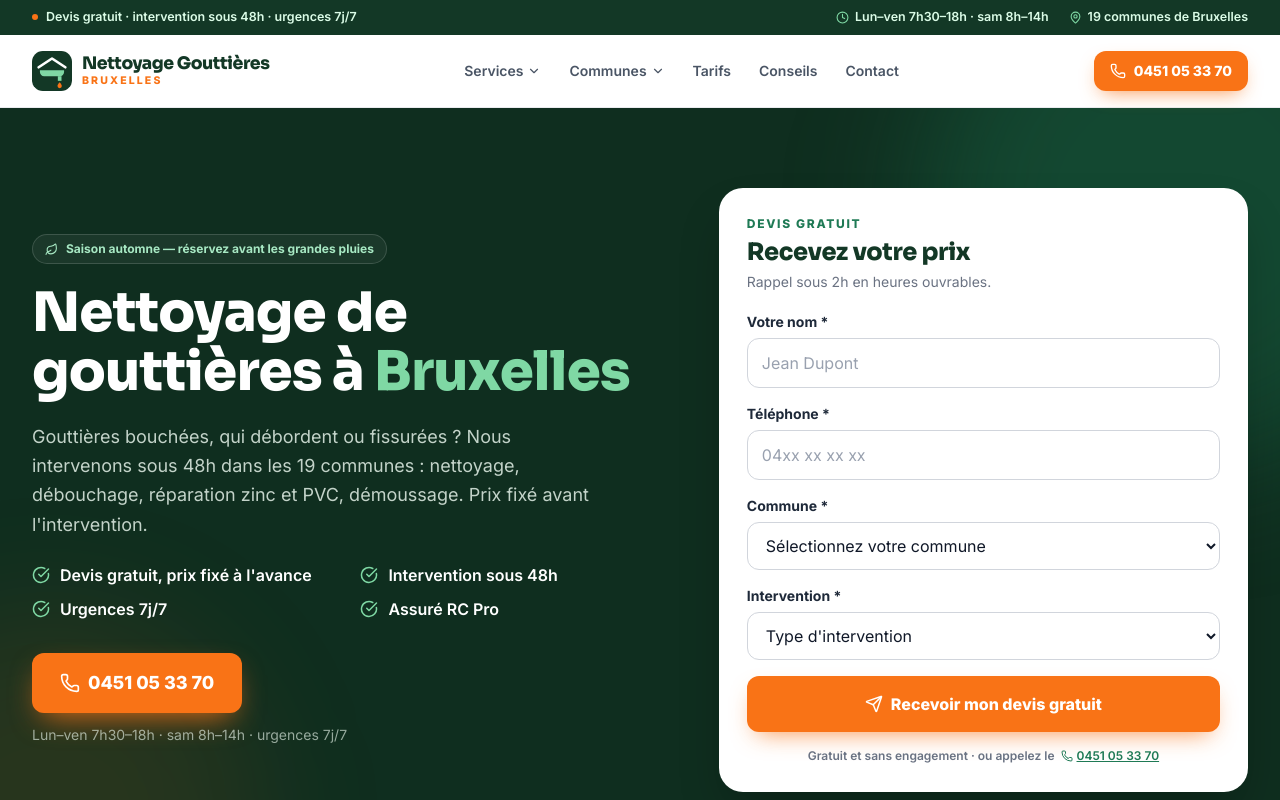
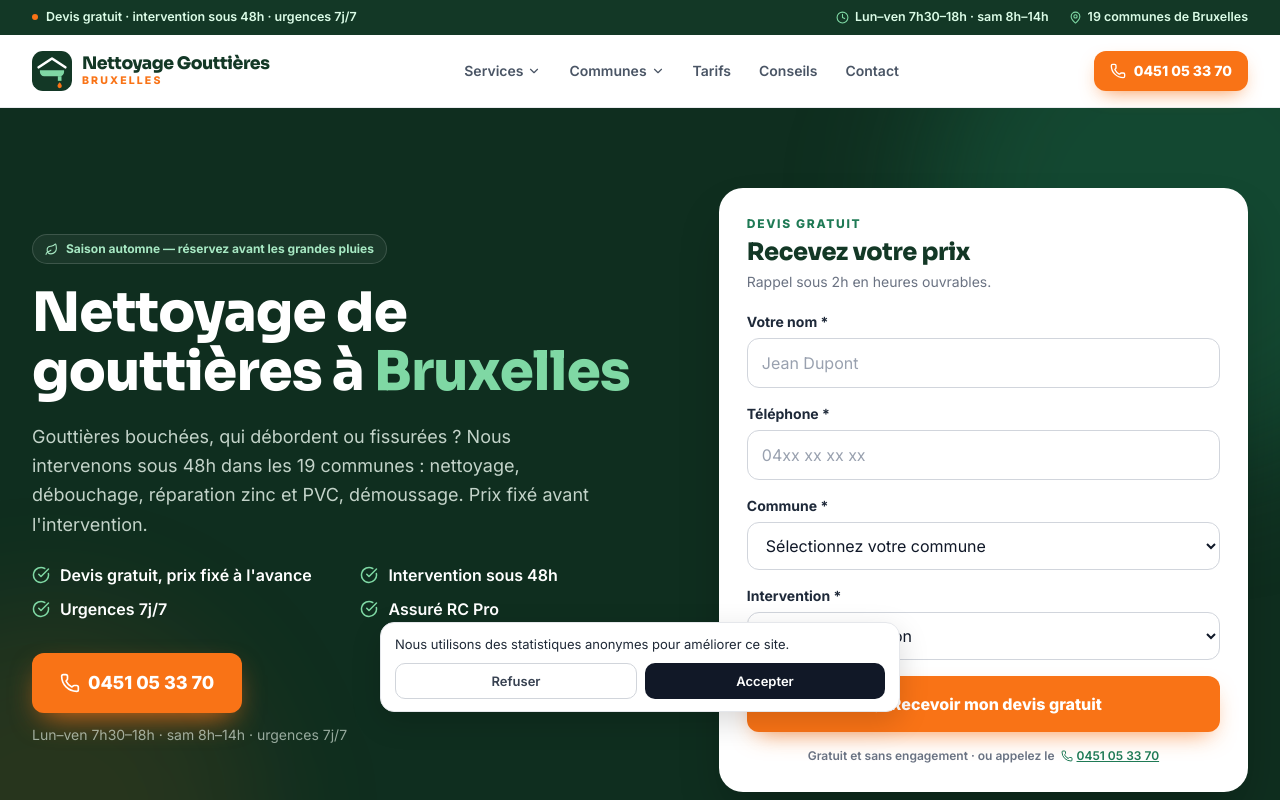
Before and after one commit to PaperSeee/gouttiere-leads, a Next.js app: page / in a window 1280 px wide. Shown: the top 800 px of the page. Built offline with nearby package versions, Linux system fonts and the light colour scheme.

Commit message:
Microsoft Clarity + consentement cookies

```diff
--- a/src/app/layout.tsx
+++ b/src/app/layout.tsx
@@ -1,3 +1,4 @@
+import ClarityTag from "@/components/Clarity";
 import type { Metadata, Viewport } from "next";
 import { Inter, Sora } from "next/font/google";
 import "./globals.css";
@@ -186,7 +187,7 @@ export default function RootLayout({
             Devis gratuit
           </a>
         </div>
-      </body>
+      <ClarityTag id="yntj10qd01" /></body>
     </html>
   );
 }
--- /dev/null
+++ b/src/components/Clarity.tsx
@@ -0,0 +1,90 @@
+"use client";
+
+/**
+ * Microsoft Clarity + consentement (Consent API v2).
+ * - Le tag est toujours chargé : sans consentement, Clarity fonctionne sans cookies.
+ * - storageKey : clé localStorage du bandeau cookies existant du site (s'il y en a un).
+ *   Sinon (ownBanner), ce composant affiche un petit bandeau FR/NL non bloquant.
+ */
+import Script from "next/script";
+import { useEffect, useState } from "react";
+
+type Props = { id: string; storageKey?: string; ownBanner?: boolean };
+type W = Window & { clarity?: (...a: unknown[]) => void };
+
+const KEY_DEFAULT = "ck-consent";
+export const CONSENT_EVENT = "ck-consent-change";
+
+function apply(v: string | null) {
+  const w = window as W;
+  if (!w.clarity || !v) return;
+  const granted = v === "granted" || v === "true" || v === "accepted" || v === "all";
+  w.clarity("consentv2", { ad_Storage: "denied", analytics_Storage: granted ? "granted" : "denied" });
+}
+
+function read(key: string): string | null {
+  try { return localStorage.getItem(key); } catch { return null; }
+}
+
+export default function Clarity({ id, storageKey, ownBanner = !storageKey }: Props) {
+  const key = storageKey || KEY_DEFAULT;
+  const [show, setShow] = useState(false);
+  const [nl, setNl] = useState(false);
+
+  useEffect(() => {
+    setNl((document.documentElement.lang || "").toLowerCase().startsWith("nl"));
+    const sync = () => apply(read(key));
+    sync();
+    if (ownBanner && read(key) === null) setShow(true);
+    const t = window.setTimeout(sync, 1500);
+    window.addEventListener(CONSENT_EVENT, sync);
+    window.addEventListener("storage", sync);
+    return () => {
+      window.clearTimeout(t);
+      window.removeEventListener(CONSENT_EVENT, sync);
+      window.removeEventListener("storage", sync);
+    };
+  }, [key, ownBanner]);
+
+  const choose = (v: "granted" | "denied") => {
+    try { localStorage.setItem(key, v); } catch {}
+    apply(v);
+    setShow(false);
+  };
+
+  return (
+    <>
+      <Script id="ms-clarity" strategy="afterInteractive">
+        {`(function(c,l,a,r,i,t,y){c[a]=c[a]||function(){(c[a].q=c[a].q||[]).push(arguments)};t=l.createElement(r);t.async=1;t.src="https://www.clarity.ms/tag/"+i;y=l.getElementsByTagName(r)[0];y.parentNode.insertBefore(t,y);})(window,document,"clarity","script","${id}");
+try{var v=localStorage.getItem("${key}");if(v)clarity("consentv2",{ad_Storage:"denied",analytics_Storage:(v==="granted"||v==="true"||v==="accepted"||v==="all")?"granted":"denied"});}catch(e){}`}
+      </Script>
+      {show && (
+        <div
+          role="region"
+          aria-label="Cookies"
+          style={{
+            position: "fixed", left: 8, right: 8, bottom: 88, zIndex: 60, maxWidth: 520, margin: "0 auto",
+            background: "#fff", color: "#1f2937", border: "1px solid #e5e7eb", borderRadius: 14,
+            boxShadow: "0 10px 30px rgba(0,0,0,.15)", padding: "12px 14px", fontSize: 13, lineHeight: 1.4,
+          }}
+        >
+          <p style={{ margin: 0 }}>
+            {nl
+              ? "We gebruiken anonieme statistieken om deze site te verbeteren."
+              : "Nous utilisons des statistiques anonymes pour améliorer ce site."}
+          </p>
+          <div style={{ display: "flex", gap: 8, marginTop: 10 }}>
+            <button type="button" onClick={() => choose("denied")}
+              style={{ flex: 1, padding: "8px 10px", borderRadius: 10, border: "1px solid #d1d5db", background: "#fff", color: "#374151", fontWeight: 600, cursor: "pointer" }}>
+              {nl ? "Weigeren" : "Refuser"}
+            </button>
+            <button type="button" onClick={() => choose("granted")}
+              style={{ flex: 1, padding: "8px 10px", borderRadius: 10, border: 0, background: "#111827", color: "#fff", fontWeight: 600, cursor: "pointer" }}>
+              {nl ? "Accepteren" : "Accepter"}
+            </button>
+          </div>
+        </div>
+      )}
+    </>
+  );
+}
```
